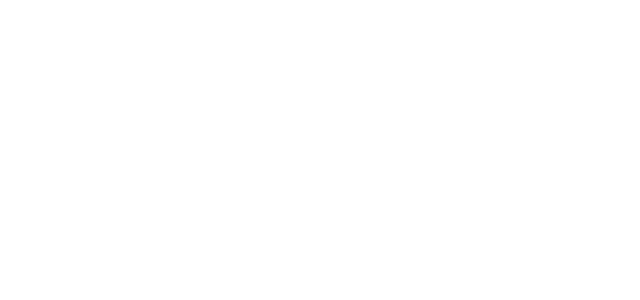
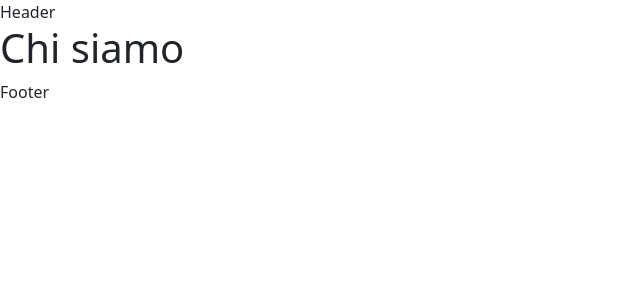
Before and after one commit to pietrobertino/react-router, a React (Vite) app: page /chi-siamo in a window 1280 px wide. Shown: the top 300 px of the page, without its empty margins (0-640 px from the left). Built offline with nearby package versions, Linux system fonts and the light colour scheme.

Commit message:
lay basic router structure

```diff
--- a/package.json
+++ b/package.json
@@ -13,7 +13,8 @@
     "@popperjs/core": "^2.11.8",
     "bootstrap": "^5.3.8",
     "react": "^19.2.4",
-    "react-dom": "^19.2.4"
+    "react-dom": "^19.2.4",
+    "react-router-dom": "^7.13.1"
   },
   "devDependencies": {
     "@eslint/js": "^9.39.4",
--- a/src/App.jsx
+++ b/src/App.jsx
@@ -1,9 +1,22 @@
-
+import { BrowserRouter, Routes, Route } from "react-router-dom"
+import DefaultLayout from "./layouts/DefaultLayout"
+import Home from "./pages/Home"
+import Info from "./pages/Info"
+import Products from "./pages/Products"
 
 function App() {
 
   return (
     <>
+      <BrowserRouter>
+        <Routes>
+          <Route element={<DefaultLayout />}>
+            <Route path="/" element={<Home />} />
+            <Route path="/chi-siamo" element={<Info />} />
+            <Route path="/prodotti" element={<Products />} />
+          </Route>
+        </Routes>
+      </BrowserRouter>
 
     </>
   )
--- /dev/null
+++ b/src/components/AppFooter.jsx
@@ -0,0 +1,8 @@
+export default function AppFooter() {
+
+    return (
+        <footer>
+            Footer
+        </footer>
+    )
+}
--- /dev/null
+++ b/src/components/AppHeader.jsx
@@ -0,0 +1,8 @@
+export default function AppHeader() {
+
+    return (
+        <header>
+            Header
+        </header>
+    )
+}
--- /dev/null
+++ b/src/layouts/DefaultLayout.jsx
@@ -0,0 +1,14 @@
+import { Outlet } from "react-router-dom";
+import AppHeader from "../components/AppHeader";
+import AppFooter from "../components/AppFooter";
+
+export default function DefaultLayout() {
+
+    return (
+        <>
+            <AppHeader />
+            <Outlet />
+            <AppFooter />
+        </>
+    )
+}
--- /dev/null
+++ b/src/pages/Home.jsx
@@ -0,0 +1,10 @@
+export default function Home() {
+
+    return (
+        <main>
+            <h1>
+                Home
+            </h1>
+        </main>
+    )
+}
--- /dev/null
+++ b/src/pages/Info.jsx
@@ -0,0 +1,10 @@
+export default function Info() {
+
+    return (
+        <main>
+            <h1>
+                Chi siamo
+            </h1>
+        </main>
+    )
+}
--- /dev/null
+++ b/src/pages/Products.jsx
@@ -0,0 +1,10 @@
+export default function Products() {
+
+    return (
+        <main>
+            <h1>
+                Prodotti
+            </h1>
+        </main>
+    )
+}
```
Also changed, not shown: 1 other file (tests, documents, lock files or other folders).
